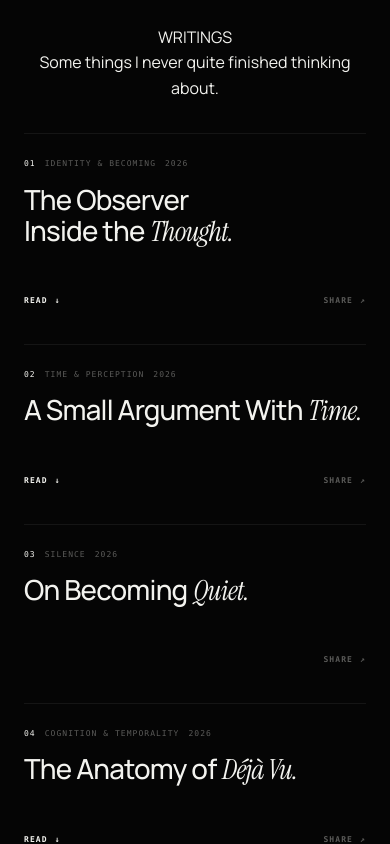
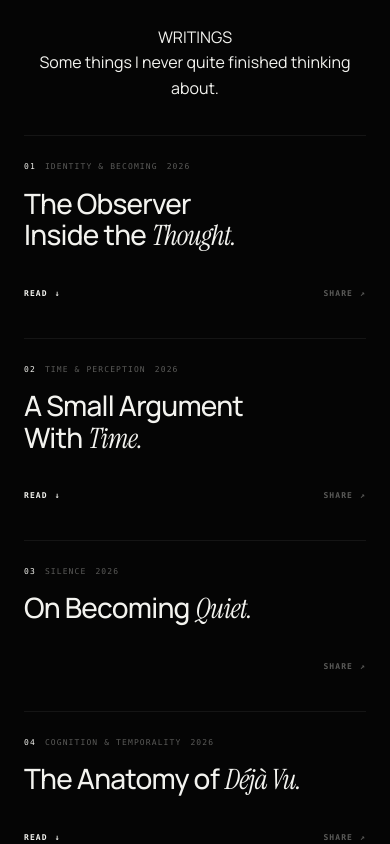
Before and after one commit to shahriarbappy60-ship-it/personal-universe, a React (Vite) app: page /wonder in a window 390 px wide. Shown: the part 1340-2184 px from the top of the page. Built offline with nearby package versions, Linux system fonts and the light colour scheme.

Commit message:
Refine Wonder writings editorial typography and collapse motion

```diff
--- a/src/styles/wonder.css
+++ b/src/styles/wonder.css
@@ -1119,12 +1119,15 @@ html[data-theme="light"] .wonder-essay-pill-cta {
 
 
 /* =========================================================
-   WONDER WRITINGS — UNIFIED PERSONAL ARCHIVE
+   WONDER WRITINGS — QUIET EDITORIAL ARCHIVE
    One writing. One DOM. Expand in place.
-   Desktop and mobile share the same interaction model.
 ========================================================= */
 .wonder-writings-section{border-bottom:none}
-.wonder-writings-ledger{width:100%;border-top:1px solid var(--line-soft)}
+.wonder-writings-ledger{
+  width:100%;
+  margin-top:clamp(42px,5vw,72px);
+  border-top:1px solid var(--line-soft);
+}
 .wonder-writing-row{
   width:100%;
   border-bottom:1px solid var(--line-soft);
@@ -1134,34 +1137,38 @@ html[data-theme="light"] .wonder-essay-pill-cta {
   position:relative;
   width:100%;
   box-sizing:border-box;
-  padding:clamp(30px,3.5vw,48px) 0;
+  padding:clamp(34px,4.2vw,58px) 0;
 }
 .wonder-writing-meta{
   display:flex;
   align-items:center;
-  gap:12px;
-  margin-bottom:18px;
+  gap:11px;
+  margin-bottom:20px;
   color:var(--faint);
   font-family:var(--font-mono);
   font-size:8px;
   font-weight:500;
-  letter-spacing:.13em;
+  letter-spacing:.14em;
   line-height:1.4;
   text-transform:uppercase;
 }
 .wonder-writing-meta span:first-child{color:var(--text)}
 .wonder-writing-title{
-  max-width:920px;
-  margin:0 0 18px;
+  max-width:820px;
+  margin:0;
   color:var(--text);
   font-family:var(--sans);
-  font-size:clamp(24px,3vw,42px);
+  font-size:clamp(29px,3.15vw,46px);
   font-weight:500;
-  line-height:1.12;
-  letter-spacing:-.028em;
+  line-height:1.1;
+  letter-spacing:-.027em;
   text-wrap:balance;
 }
-.wonder-writing-title em{font-family:var(--serif);font-weight:400;font-style:italic}
+.wonder-writing-title em{
+  font-family:var(--serif);
+  font-weight:400;
+  font-style:italic;
+}
 .wonder-writing-expand{
   display:grid;
   grid-template-rows:0fr;
@@ -1172,8 +1179,8 @@ html[data-theme="light"] .wonder-essay-pill-cta {
   min-height:0;
   overflow:hidden;
   opacity:0;
-  transform:translateY(3px);
-  transition:opacity .58s var(--ease),transform .78s var(--ease);
+  transform:translateY(-12px);
+  transition:opacity .56s var(--ease),transform .78s var(--ease);
 }
 .wonder-writing-expand.is-expanded .wonder-writing-expand-inner{
   opacity:1;
@@ -1181,33 +1188,33 @@ html[data-theme="light"] .wonder-essay-pill-cta {
   transition-delay:.04s;
 }
 .wonder-writing-body{
-  max-width:68ch;
-  padding-top:2px;
+  width:min(100%,64ch);
+  padding-top:clamp(28px,3.2vw,42px);
 }
 .wonder-writing-body p{
-  margin:0 0 16px;
+  margin:0 0 20px;
   color:var(--muted);
   font-family:var(--sans);
-  font-size:clamp(15px,1.1vw,17px);
-  line-height:1.78;
-  letter-spacing:-.004em;
+  font-size:clamp(15.5px,1.05vw,17px);
+  line-height:1.82;
+  letter-spacing:-.003em;
 }
 .wonder-writing-body p:last-child{margin-bottom:0}
 .wonder-writing-body p.lead{
   color:var(--text);
   font-family:var(--serif);
-  font-size:clamp(20px,1.8vw,26px);
-  line-height:1.42;
+  font-size:clamp(21px,1.65vw,25px);
+  line-height:1.46;
 }
 .wonder-writing-body blockquote{
-  margin:24px 0;
-  padding:10px 0 10px 18px;
+  margin:30px 0;
+  padding:8px 0 8px 18px;
   border-left:1px solid var(--line-strong);
   color:var(--text);
   font-family:var(--serif);
-  font-size:clamp(18px,1.55vw,23px);
+  font-size:clamp(18px,1.45vw,22px);
   font-style:italic;
-  line-height:1.45;
+  line-height:1.5;
 }
 .wonder-writing-footer{
   display:flex;
@@ -1215,10 +1222,11 @@ html[data-theme="light"] .wonder-essay-pill-cta {
   justify-content:space-between;
   gap:20px;
   min-height:32px;
-  margin-top:26px;
+  margin-top:clamp(30px,3vw,42px);
 }
 .wonder-writing-read,
 .wonder-writing-close,
+.wonder-writing-read.is-closing-read,
 .wonder-share-action{
   display:inline-flex;
   align-items:center;
@@ -1240,7 +1248,10 @@ html[data-theme="light"] .wonder-essay-pill-cta {
 .wonder-writing-close{color:var(--text)}
 .wonder-writing-read span,
 .wonder-writing-close span,
-.wonder-share-action span{transition:transform .35s var(--ease)}
+.wonder-writing-read.is-closing-read span,
+.wonder-share-action span{
+  transition:transform .35s var(--ease),opacity .35s var(--ease);
+}
 .wonder-writing-read:hover span,
 .wonder-writing-read:focus-visible span{transform:translateY(2px)}
 .wonder-writing-close:hover span,
@@ -1264,23 +1275,44 @@ html[data-theme="light"] .wonder-essay-pill-cta {
 }
 .wonder-writing-main.is-preview-clickable{cursor:pointer}
 .wonder-writing-row.is-open .wonder-writing-title{color:var(--text)}
+.wonder-writing-row.is-closing .wonder-writing-expand-inner{
+  opacity:0;
+  transform:translateY(-12px);
+  transition-delay:0s;
+}
+.wonder-writing-row.is-closing .wonder-writing-expand{
+  grid-template-rows:0fr;
+}
+.wonder-writing-row.is-closing .wonder-writing-close{
+  color:var(--text);
+}
+.wonder-writing-row.is-closing .wonder-writing-share,
+.wonder-writing-row.is-closing .wonder-share-action{
+  pointer-events:none;
+}
 
 @media(max-width:768px){
-  .wonder-writing-main{padding:26px 0 28px}
-  .wonder-writing-meta{margin-bottom:14px;gap:9px;font-size:8px}
+  .wonder-writings-ledger{margin-top:34px}
+  .wonder-writing-main{padding:28px 0 30px}
+  .wonder-writing-meta{margin-bottom:15px;gap:9px;font-size:8px}
   .wonder-writing-title{
     max-width:none;
-    font-size:clamp(22px,7vw,31px);
+    font-size:clamp(23px,7vw,31px);
     line-height:1.13;
-    margin-bottom:14px;
+    margin-bottom:0;
   }
-  .wonder-writing-body{max-width:none}
-  .wonder-writing-body p{font-size:15px;line-height:1.78;margin-bottom:14px}
+  .wonder-writing-body{
+    width:100%;
+    max-width:none;
+    padding-top:26px;
+  }
+  .wonder-writing-body p{font-size:15px;line-height:1.8;margin-bottom:15px}
   .wonder-writing-body p.lead{font-size:20px;line-height:1.45}
-  .wonder-writing-body blockquote{margin:22px 0;padding-left:15px;font-size:18px}
-  .wonder-writing-footer{margin-top:22px}
+  .wonder-writing-body blockquote{margin:23px 0;padding-left:15px;font-size:18px}
+  .wonder-writing-footer{margin-top:25px}
   .wonder-writing-read,
   .wonder-writing-close,
+  .wonder-writing-read.is-closing-read,
   .wonder-share-action{
     font-size:8px;
     min-height:34px;
@@ -1291,8 +1323,8 @@ html[data-theme="light"] .wonder-essay-pill-cta {
   .wonder-writing-footer.is-single-action{justify-content:flex-end}
 }
 @media(max-width:420px){
-  .wonder-writing-main{padding-top:24px;padding-bottom:26px}
-  .wonder-writing-title{font-size:clamp(21px,7.1vw,28px)}
+  .wonder-writing-main{padding-top:25px;padding-bottom:27px}
+  .wonder-writing-title{font-size:clamp(22px,7.2vw,28px)}
   .wonder-writing-body p{font-size:14.5px}
 }
 @media(prefers-reduced-motion:reduce){
```
